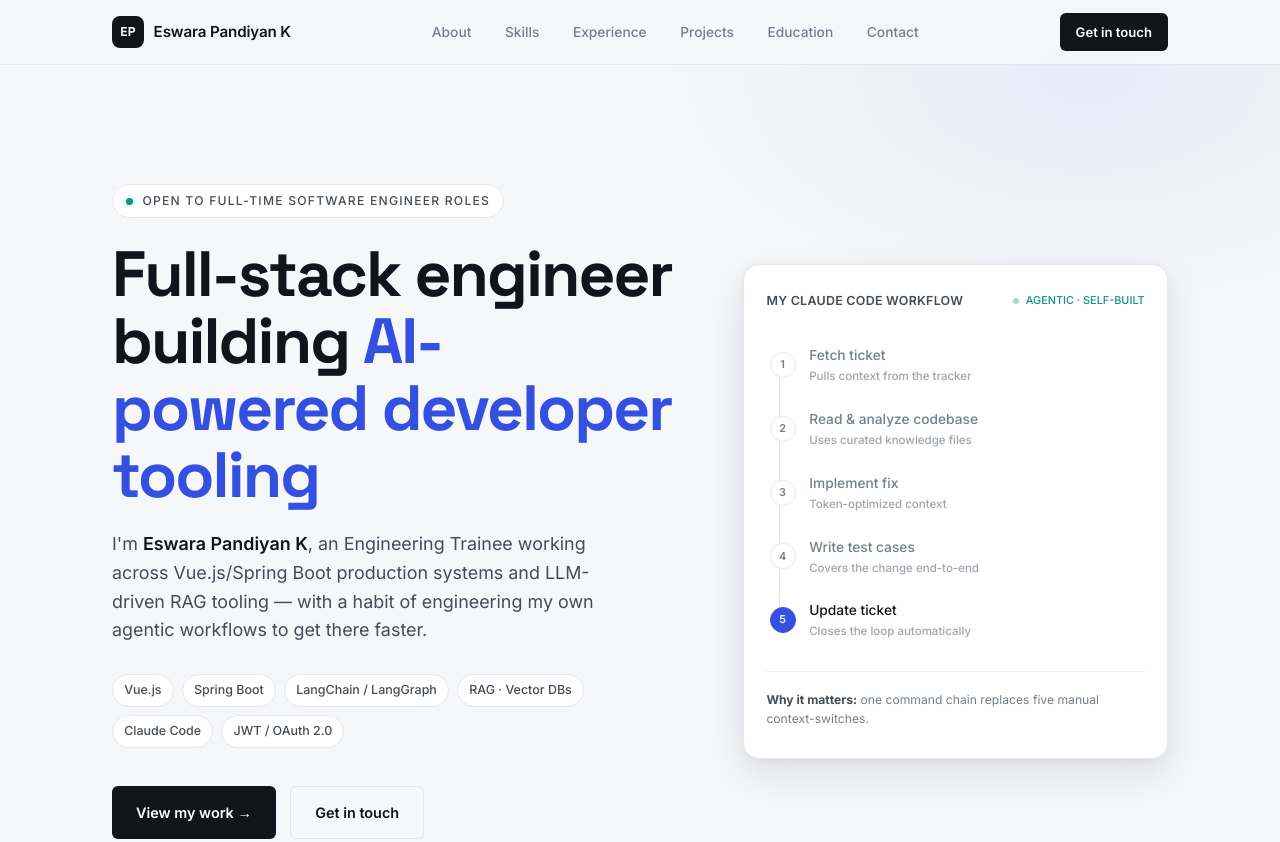
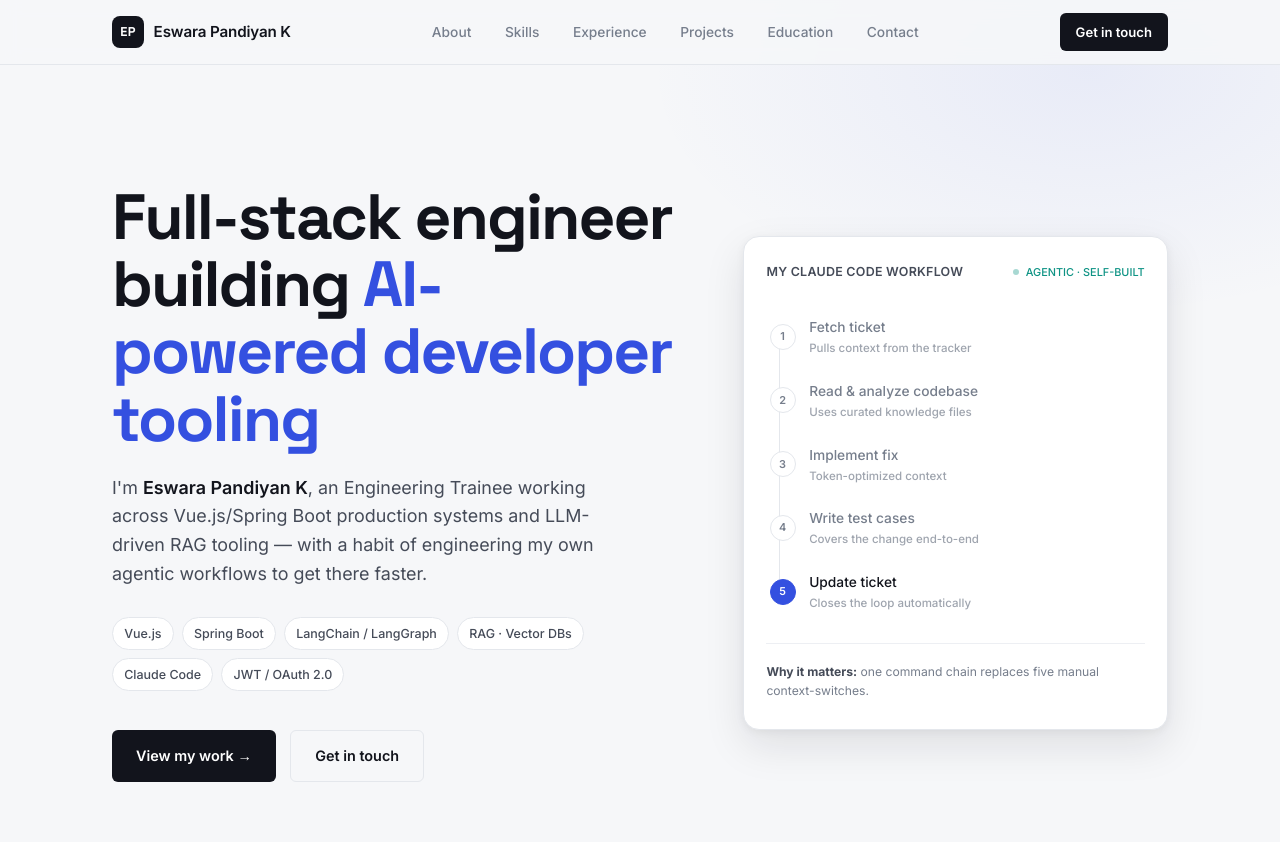
Before and after one commit to Eswar-68/portfolio, a plain HTML site: page index.html in a window 1280 px wide. Shown: the top 842 px of the page. Drawn offline with Linux system fonts and the light colour scheme.

Commit message:
Remove job role text from hero section
Removed the hero-eyebrow text about job roles.

```diff
--- a/index.html
+++ b/index.html
@@ -438,7 +438,6 @@
 <section id="hero">
   <div class="wrap hero-grid">
     <div>
-      <div class="hero-eyebrow"><span class="dot"></span> Open to full-time Software Engineer roles</div>
       <h1 class="hero-title">Full-stack engineer building <span class="accent">AI-powered developer tooling</span></h1>
       <p class="hero-desc">
         I'm <strong>Eswara Pandiyan K</strong>, an Engineering Trainee working across Vue.js/Spring Boot
```
